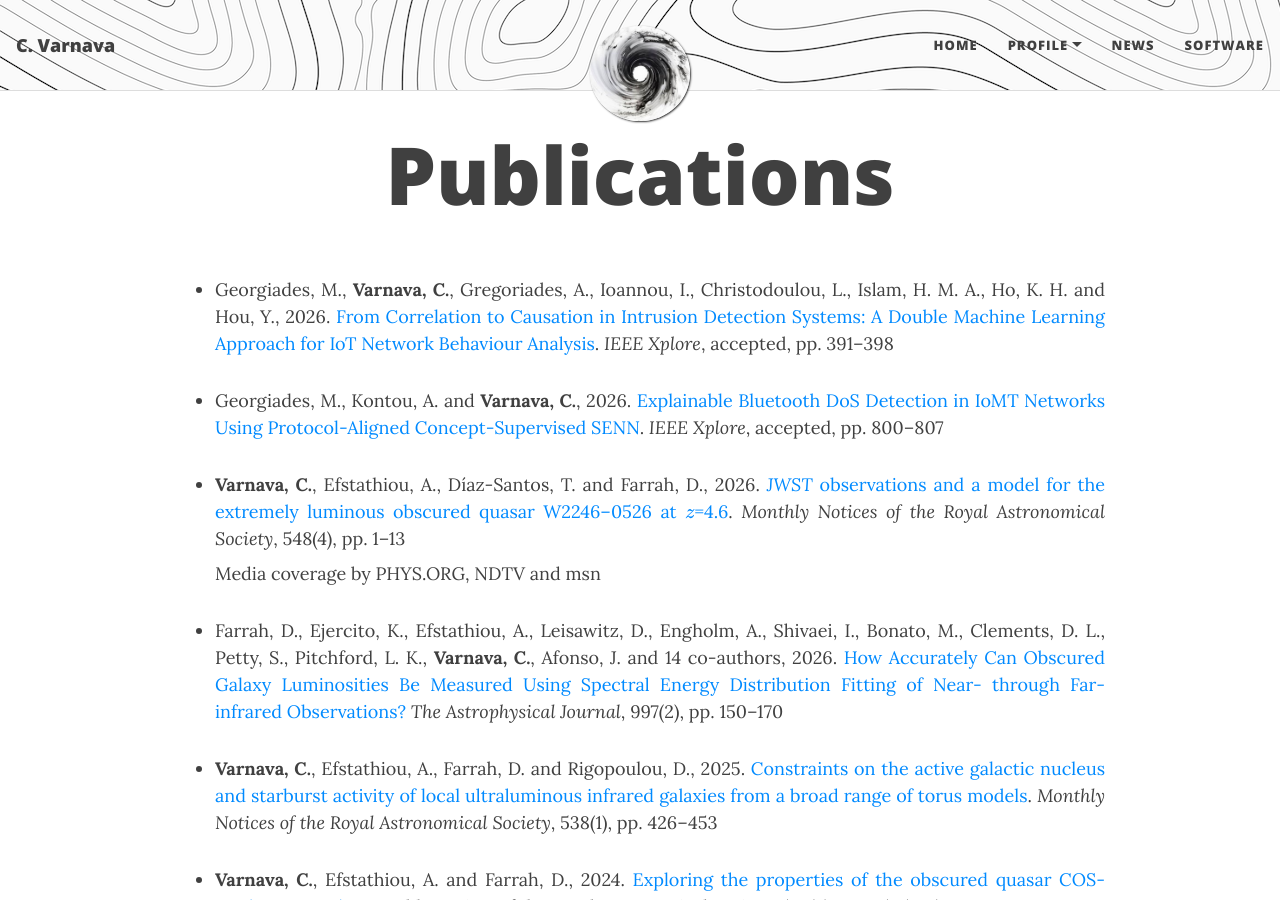
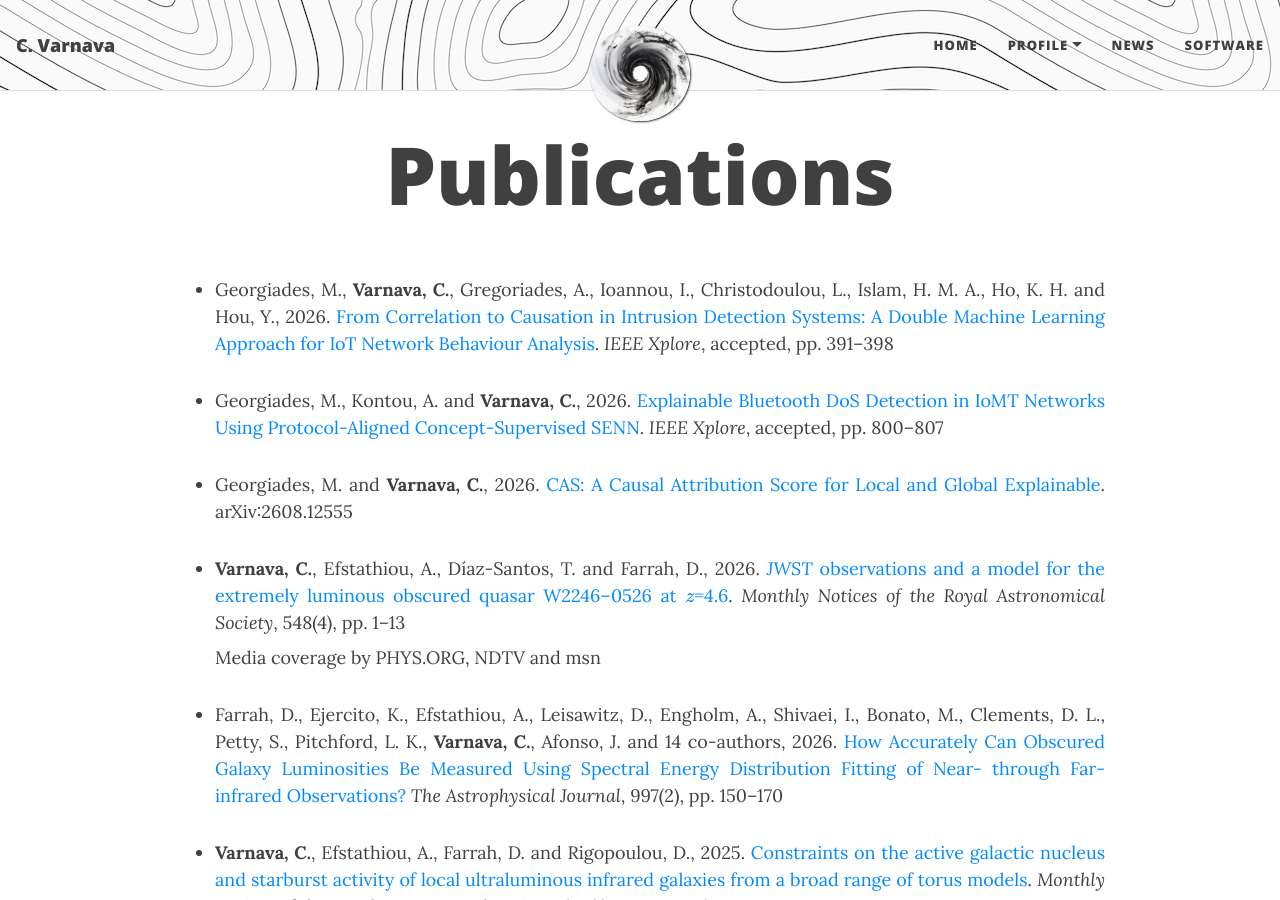
Before and after one commit to ch-var/ch-var.github.io, a Jekyll site: the page built from publications.html, in a window 1280 px wide and 900 px high. Built offline with Jekyll 4.4.1, drawn with Linux system fonts in a browser that asks for light colours; formulas are drawn with MathJax 3.

Commit message:
Update publications.html

```diff
--- a/publications.html
+++ b/publications.html
@@ -26,6 +26,8 @@
 <li class="responsive-margin">Georgiades, M., <b>Varnava, C.</b>, Gregoriades, A., Ioannou, I., Christodoulou, L., Islam, H. M. A., Ho, K. H. and Hou, Y., 2026. <a href="https://doi.org/10.1109/DCOSS-IoT69657.2026.00071">From Correlation to Causation in Intrusion Detection Systems: A Double Machine Learning Approach for IoT Network Behaviour Analysis</a>. <i>IEEE Xplore</i>, accepted, pp. 391–398</li>
 <p></p>
 <li class="responsive-margin">Georgiades, M., Kontou, A. and <b>Varnava, C.</b>, 2026. <a href="https://doi.org/10.1109/DCOSS-IoT69657.2026.00123">Explainable Bluetooth DoS Detection in IoMT Networks Using Protocol-Aligned Concept-Supervised SENN</a>. <i>IEEE Xplore</i>, accepted, pp. 800–807</li>
+<p></p>
+<li class="responsive-margin">Georgiades, M. and <b>Varnava, C.</b>, 2026. <a href="https://arxiv.org/abs/2608.12555">CAS: A Causal Attribution Score for Local and Global Explainable</a>. arXiv:2608.12555</li>
 <p></p>
 <li class="responsive-margin" style="margin-bottom: 8px;"><b>Varnava, C.</b>, Efstathiou, A., Díaz-Santos, T. and Farrah, D., 2026. <a href="https://doi.org/10.1093/mnras/stag795"><i>JWST</i> observations and a model for the extremely luminous obscured quasar W2246–0526 at \(z\)=4.6</a>. <i>Monthly Notices of the Royal Astronomical Society</i>, 548(4), pp. 1–13</li>
 <p align='justify' class="responsive-margin" style="margin-top: 0px;">Media coverage by PHYS.ORG, NDTV and msn</p>
```
